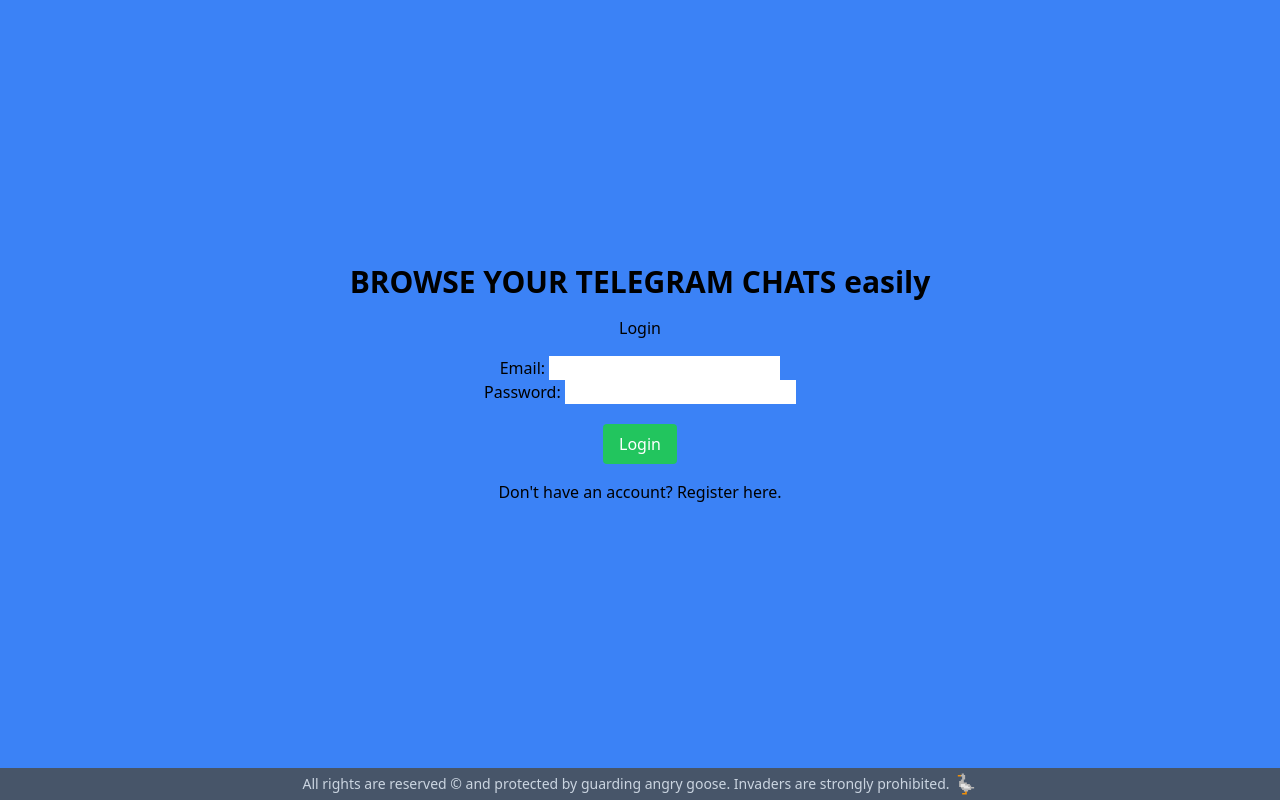
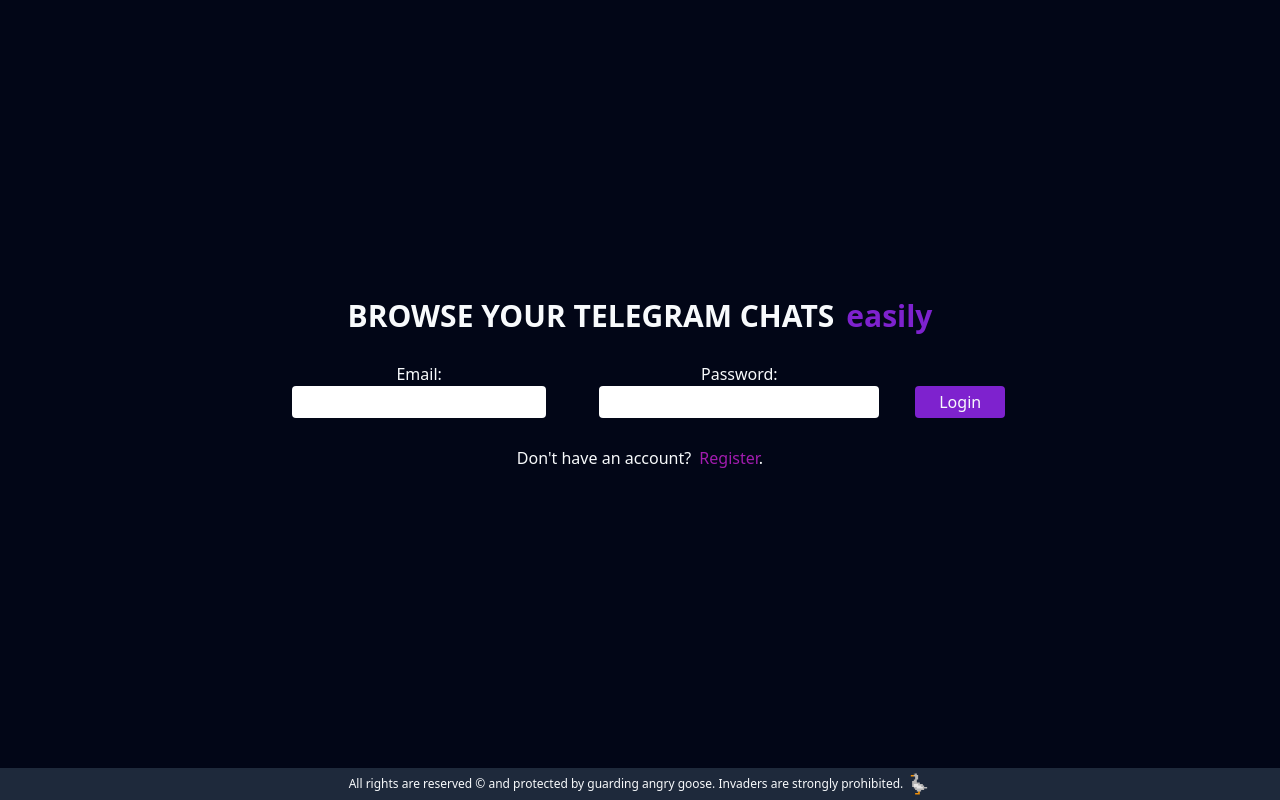
Before and after one commit to GreenCatInForest/django_telethon, a Django app: page /users/login/ in a window 1280 px wide. Run offline with Django 5.2, Linux system fonts and the light colour scheme; some libraries are stand-ins or nearby versions.

Commit message:
style login desktop

```diff
--- a/django_telethon/static/css/output.css
+++ b/django_telethon/static/css/output.css
@@ -636,21 +636,8 @@
   line-height: 2rem;
 }
 
-.text-3xl {
-  font-size: 1.875rem;
-  line-height: 2.25rem;
-}
-
 .font-bold {
   font-weight: 700;
-}
-
-.uppercase {
-  text-transform: uppercase;
-}
-
-.lowercase {
-  text-transform: lowercase;
 }
 
 .text-blue-500 {
@@ -675,8 +662,10 @@
   justify-content: space-between;
   gap: 2.25rem;
   --tw-bg-opacity: 1;
-  background-color: rgb(59 130 246 / var(--tw-bg-opacity, 1));
+  background-color: rgb(2 6 23 / var(--tw-bg-opacity, 1));
   text-align: center;
+  --tw-text-opacity: 1;
+  color: rgb(248 250 252 / var(--tw-text-opacity, 1));
 }
 
 main {
@@ -689,13 +678,88 @@
 footer {
   margin-bottom: 0px;
   --tw-bg-opacity: 1;
-  background-color: rgb(71 85 105 / var(--tw-bg-opacity, 1));
+  background-color: rgb(30 41 59 / var(--tw-bg-opacity, 1));
   padding-top: 0.25rem;
   padding-bottom: 0.25rem;
-  font-size: 0.875rem;
-  line-height: 1.25rem;
+  font-size: 0.75rem;
+  line-height: 1rem;
   --tw-text-opacity: 1;
-  color: rgb(203 213 225 / var(--tw-text-opacity, 1));
+  color: rgb(248 250 252 / var(--tw-text-opacity, 1));
+}
+
+.title {
+  display: flex;
+  flex-direction: row;
+  align-items: flex-end;
+  justify-content: center;
+  gap: 0.75rem;
+  font-size: 1.875rem;
+  line-height: 2.25rem;
+  font-weight: 700;
+}
+
+.title-main {
+  text-transform: uppercase;
+}
+
+.title-accent {
+  font-size: 1.875rem;
+  line-height: 2.25rem;
+  text-transform: lowercase;
+  --tw-text-opacity: 1;
+  color: rgb(126 34 206 / var(--tw-text-opacity, 1));
+}
+
+/* Login Form */
+
+.login-form {
+  display: flex;
+  flex-wrap: wrap;
+  justify-content: center;
+}
+
+.login-form div {
+  margin-top: 0.75rem;
+  margin-bottom: 0.75rem;
+  text-align: center;
+}
+
+.login-form input {
+  margin-left: 0.5rem;
+  margin-right: 0.5rem;
+  width: 83.333333%;
+  border-radius: 0.25rem;
+  padding: 0.25rem;
+}
+
+/* Buttons */
+
+.submit-btn {
+  margin-left: 0.5rem;
+  margin-right: 0.5rem;
+  margin-top: 1.5rem;
+  border-radius: 0.25rem;
+  --tw-bg-opacity: 1;
+  background-color: rgb(126 34 206 / var(--tw-bg-opacity, 1));
+  padding-left: 1.5rem;
+  padding-right: 1.5rem;
+  padding-top: 0.25rem;
+  padding-bottom: 0.25rem;
+  --tw-text-opacity: 1;
+  color: rgb(248 250 252 / var(--tw-text-opacity, 1));
+}
+
+.submit-btn:hover {
+  --tw-bg-opacity: 1;
+  background-color: rgb(21 128 61 / var(--tw-bg-opacity, 1));
+}
+
+/* Text accents in titles and texts */
+
+.mark-accent {
+  margin-left: 0.25rem;
+  --tw-text-opacity: 1;
+  color: rgb(162 28 175 / var(--tw-text-opacity, 1));
 }
 
 .hover\:bg-green-700:hover {
--- a/django_telethon/templates/base.html
+++ b/django_telethon/templates/base.html
@@ -21,8 +21,10 @@
     {% if user.is_authenticated %}
         <div class="text-2xl text-blue-500 font-bold">Hello, {{ user.username }}</div>
     {% else %}
-        <h1 class="text-3xl uppercase font-bold">Browse Your Telegram Chats <span class="lowercase font-bold">easily</span></h1>
-
+        <div class="title">
+            <h1 class="title-main">Browse Your Telegram Chats</h1>
+            <span class="title-accent">easily</span>
+        </div>
     {% endif %}
     {% block content %}
 	{% endblock %}
--- a/users/templates/login.html
+++ b/users/templates/login.html
@@ -9,21 +9,25 @@
 </head>
 <body>
     {% block content%}
-    <h2>Login</h2>
+
     {% if error %}
         <p style="color: red;">{{ error }}</p>
     {% endif %}
-    <form method="post">
+    <form method="post" class="login-form">
         {% csrf_token %}
+        <div>
         <label for="username">Email:</label>
         <input type="email" name="username" id="username" required>
-        <br>
+        </div>
+        <div>
         <label for="password">Password:</label>
         <input type="password" name="password" id="password" required>
-        <br>
-        <button type="submit" class="mt-5 px-4 py-2 bg-green-500 text-white rounded hover:bg-green-700">Login</button>
+        </div>
+        <div>
+        <button type="submit" class="submit-btn">Login</button>
+        </div>
     </form>
-    <p>Don't have an account? <a href="{% url 'register' %}">Register here</a>.</p>
+    <p>Don't have an account? <a href="{% url 'register' %}"><span class="mark-accent">Register</span></a>.</p>
     {% endblock %}
 </body>
 </html>
```
Also changed, not shown: frontend/src/css/input.css (+40 -2 lines).
